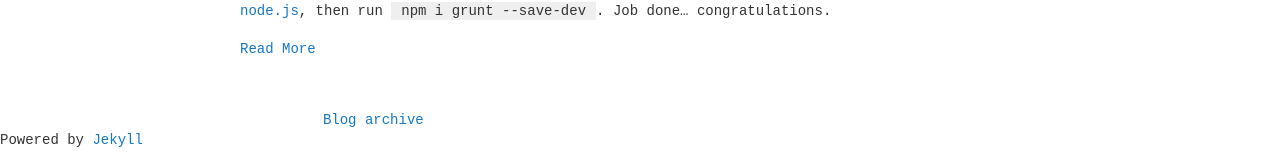
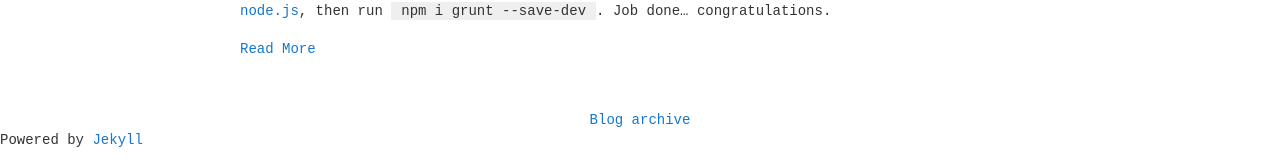
Before and after one commit to nickrhodes-gh/nickrhodes-gh.github.io, a Jekyll site: the page built from index.html, in a window 1280 px wide. Shown: the part 2551-2716 px from the top of the page. Built offline with Jekyll 4.4.1, drawn with Linux system fonts in a browser that asks for light colours.

Commit message:
Update style to center the footer

```diff
--- a/assets/css/style.scss
+++ b/assets/css/style.scss
@@ -61,10 +61,6 @@ code {
     margin: 0 auto;
     max-width: 800px;
     justify-items: center;
-
-    .row {
-
-    }
 }
 
 header {
@@ -81,7 +77,7 @@ header {
 }
 .post-footer {
     display: grid;
-    grid-template-columns: 1fr 1fr 1fr;
+    grid-template-columns: 1fr;
     justify-items: center;
 }
 div.highlight {
```
